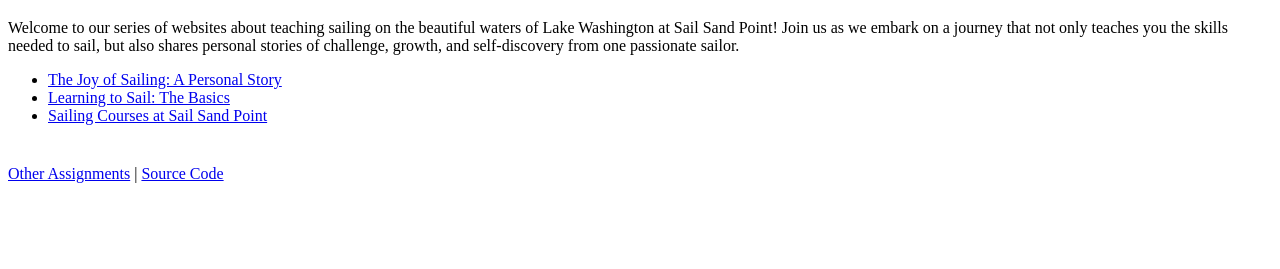
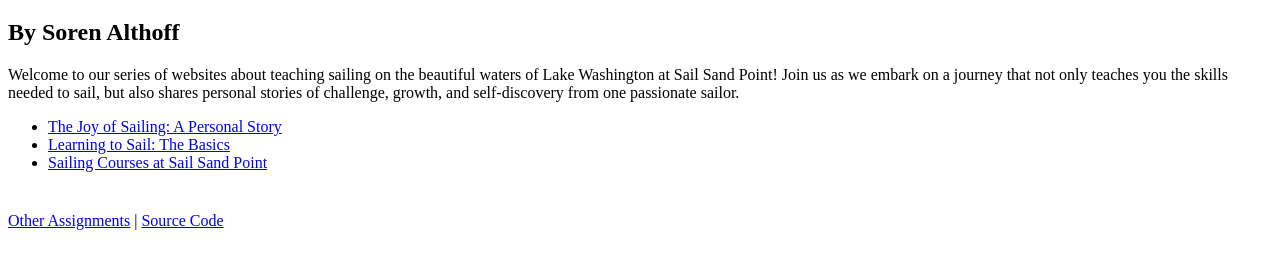
Before and after one commit to skalthoff/cs202, a plain HTML site: page assignment1/index.html in a window 1280 px wide. Shown: the part 61-330 px from the top of the page. Drawn offline with Linux system fonts and the light colour scheme.

Commit message:
added my name

```diff
--- a/assignment1/index.html
+++ b/assignment1/index.html
@@ -7,6 +7,7 @@
 </head>
 <body>
     <h1>Sailing Adventures on Lake Washington</h1>
+    <h2>By Soren Althoff</h2>
     <p>Welcome to our series of websites about teaching sailing on the beautiful waters of Lake Washington at Sail Sand Point! Join us as we embark on a journey that not only teaches you the skills needed to sail, but also shares personal stories of challenge, growth, and self-discovery from one passionate sailor.</p>
     <ul>
         <li><a href="website2.html">The Joy of Sailing: A Personal Story</a></li>
```
